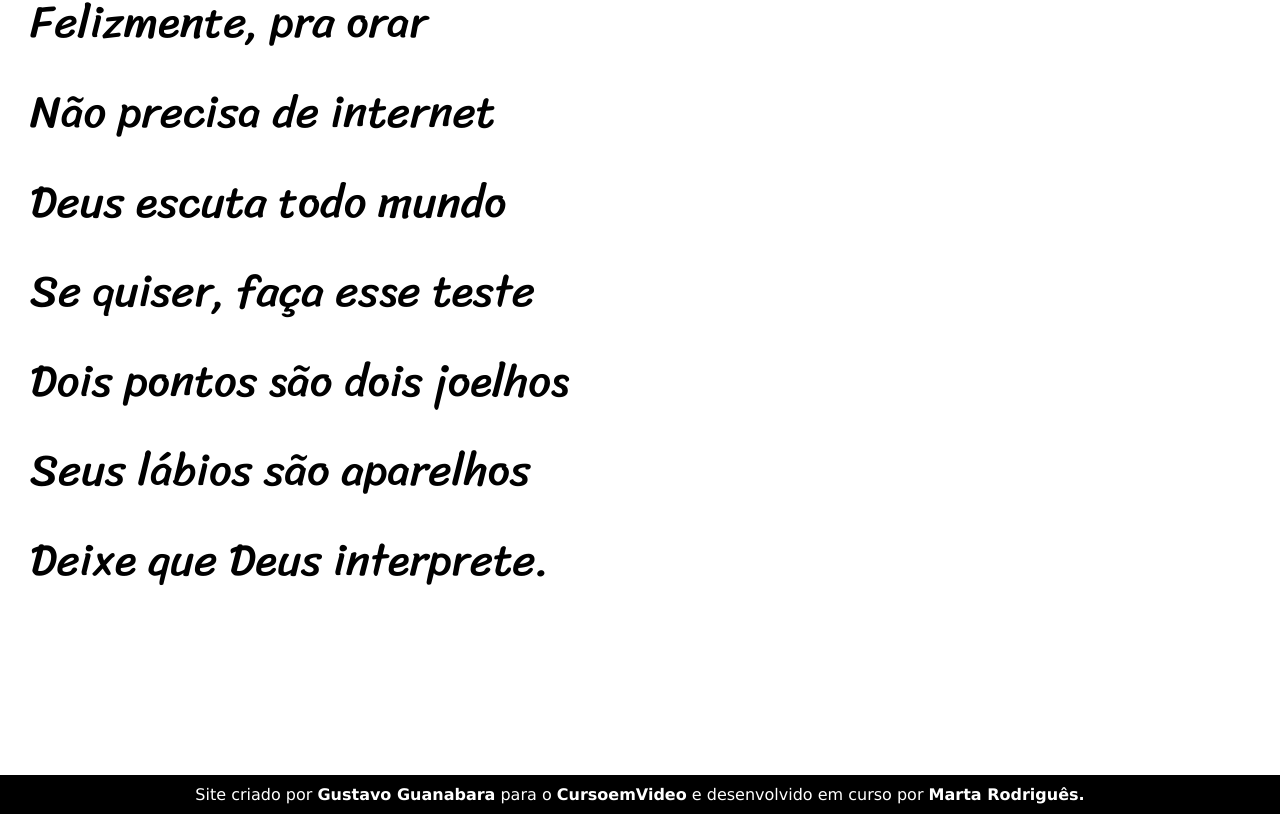
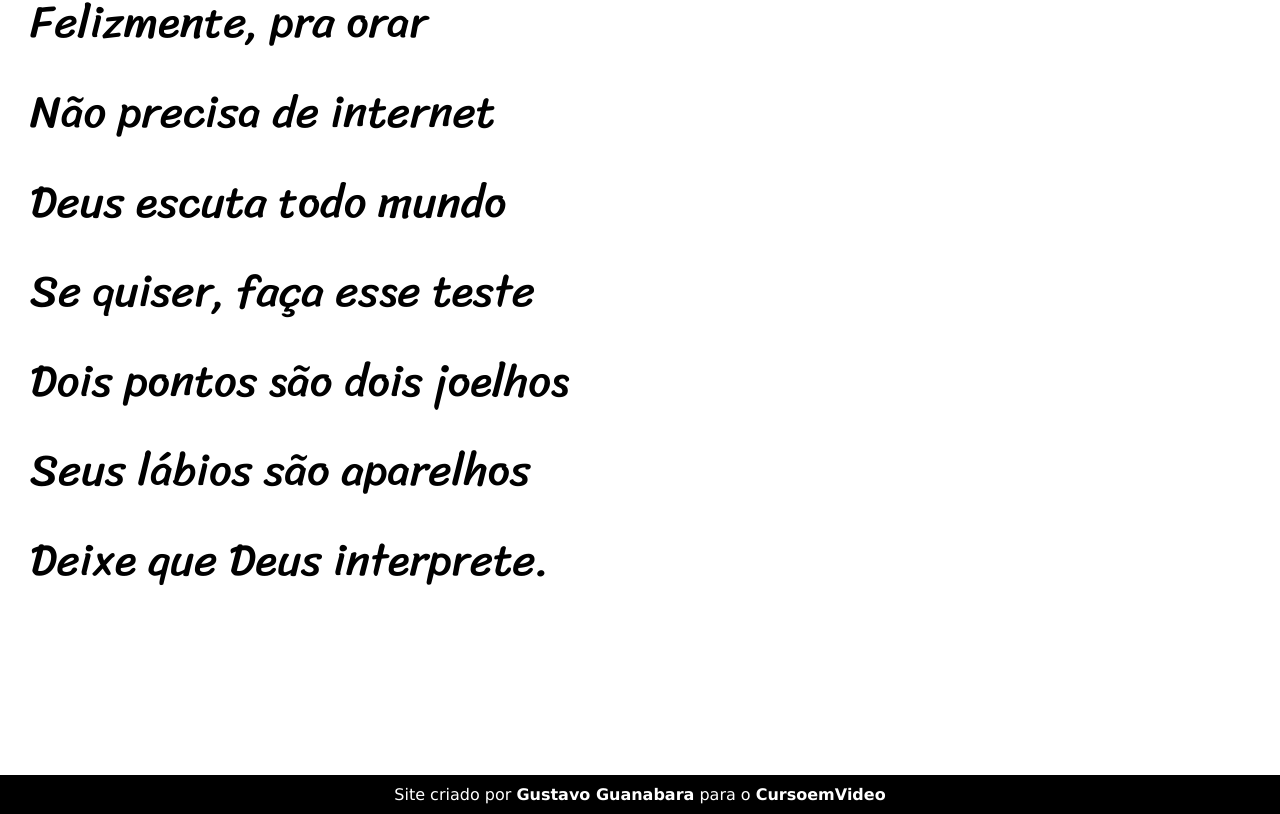
Before and after one commit to martharodriigus/projeto-cordel, a plain HTML site: page index.html in a window 1280 px wide. Shown: the part 5143-5957 px from the top of the page. Drawn offline with Linux system fonts and the light colour scheme.

Commit message:
Atualizei Site

```diff
--- a/index.html
+++ b/index.html
@@ -97,7 +97,7 @@
     </section>
 
     <footer>
-        <p>Site criado por <a href="https://gustavoguanabara.github.io" target="_blank">Gustavo Guanabara</a> para o <a href="https://www.cursoemvideo.com" target="_blank">CursoemVideo</a> e desenvolvido em curso por <a href="https://martharodriigus.github.io" target="_blank">Marta Rodriguês.</a></p>
+        <p>Site criado por <a href="https://gustavoguanabara.github.io" target="_blank">Gustavo Guanabara</a> para o <a href="https://www.cursoemvideo.com" target="_blank">CursoemVideo</a></p>
     </footer>
 </body>
 </html>
```
